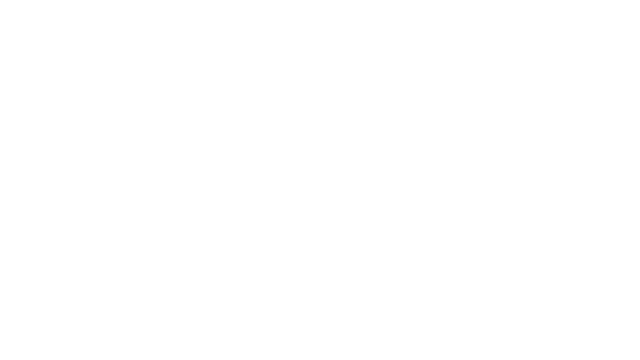
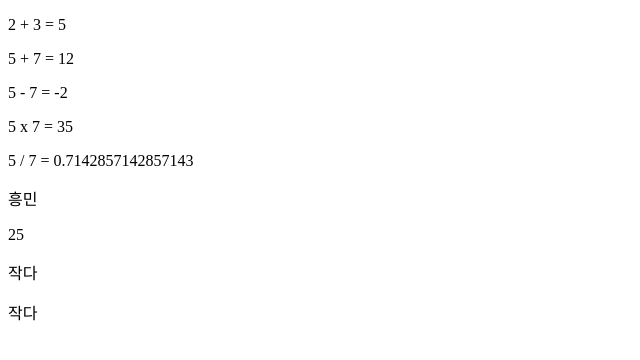
Before and after one commit to hagop5989/react20240509, a React (Vite) app: page / in a window 1280 px wide. Shown: the top 360 px of the page, without its empty margins (0-640 px from the left). Built offline with nearby package versions, Linux system fonts and the light colour scheme.

Commit message:
20240509 react 문법공부, jsx 내 {}로 자바스크립트작성
(학원)

```diff
--- a/src/App.jsx
+++ b/src/App.jsx
@@ -1,5 +1,38 @@
 function App() {
-  return <></>;
+  // {} 사용해서 javascript 코드 작성
+  const v1 = 5;
+  const v2 = 7;
+
+  function someAction() {
+    return "흥민";
+  }
+  function someAction2(p) {
+    return p * p;
+  }
+
+  return (
+    <>
+      <p>
+        {2} + {3} = {2 + 3}
+      </p>
+      <p>
+        {v1} + {v2} = {v1 + v2}
+      </p>
+      <p>
+        {v1} - {v2} = {v1 - v2}
+      </p>
+      <p>
+        {v1} x {v2} = {v1 * v2}
+      </p>
+      <p>
+        {v1} / {v2} = {v1 / v2}
+      </p>
+      <p>{someAction()}</p>
+      <p>{someAction2(5)}</p>
+      <p>{v1 < 10 ? "작다" : "크다"}</p>
+      <p>{v1 > someAction2(3) * { v2 } ? "크다" : "작다"}</p>
+    </>
+  );
 }
 
 export default App;
```
